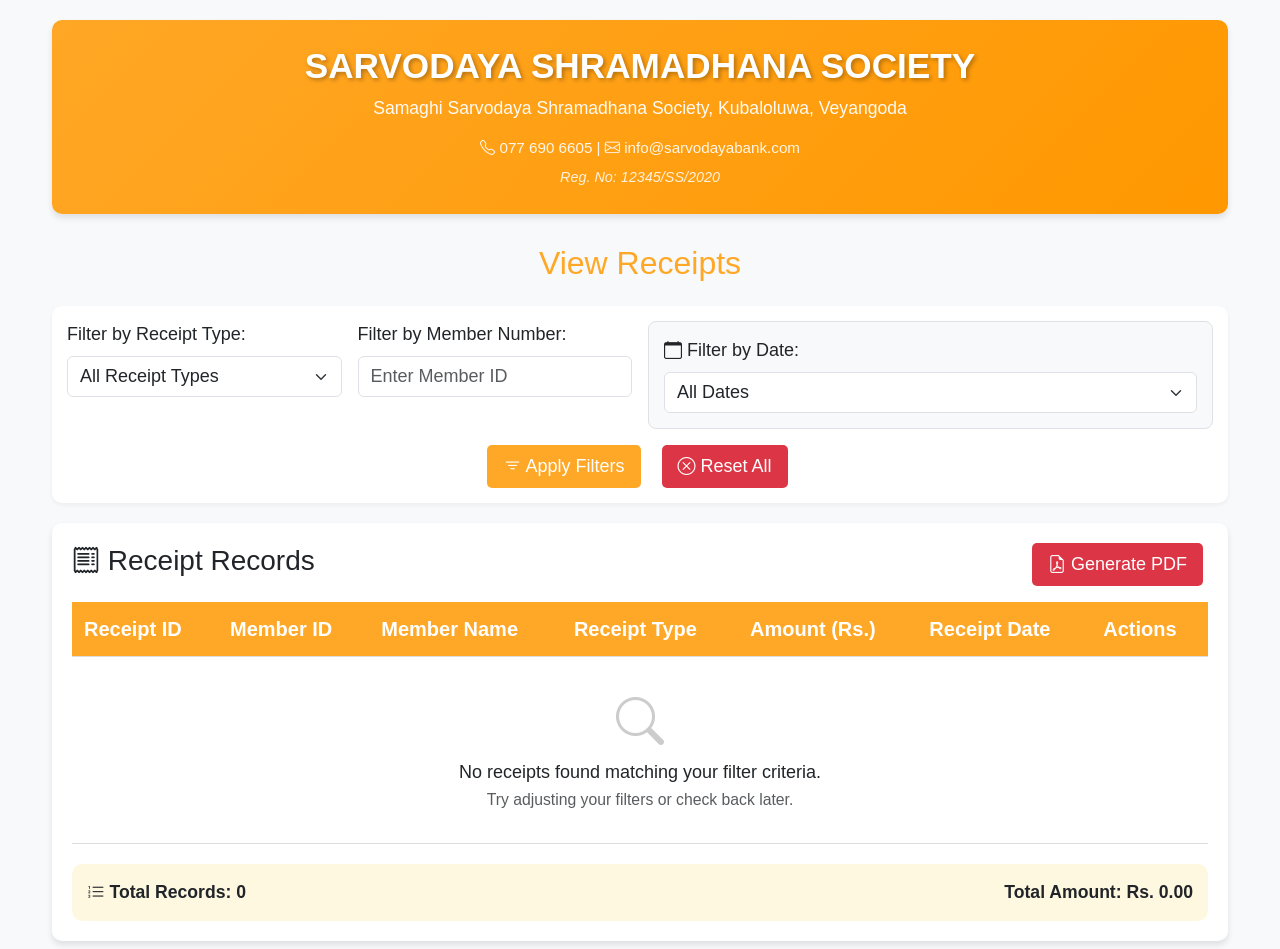
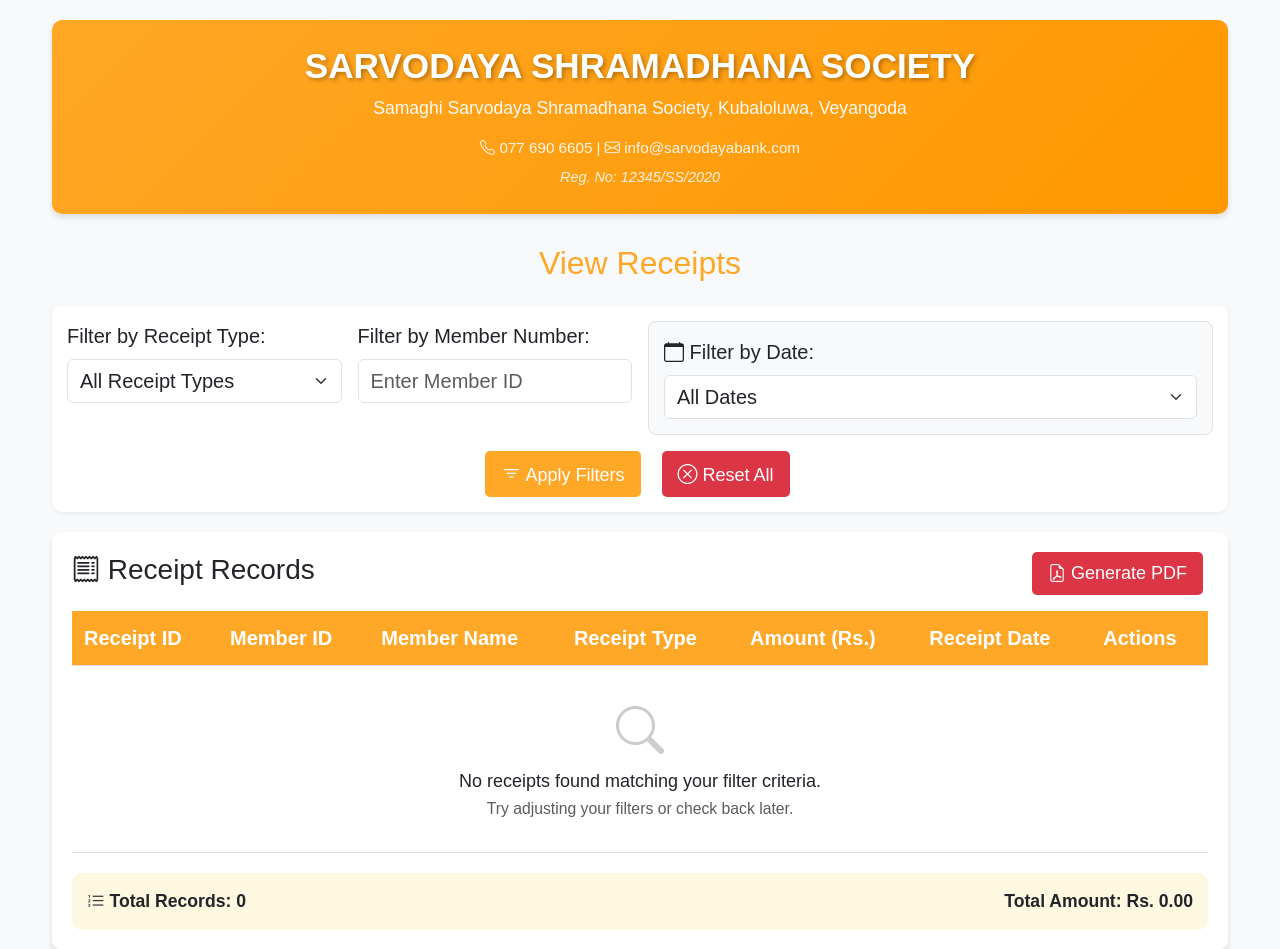
Before and after one commit to Chamodi524/Sarvodaya, a PHP site: page /Sarvodaya/view_receipts.php in a window 1280 px wide. Shown: the top 949 px of the page. Run offline with PHP 8.4, Linux system fonts and the light colour scheme; data that the repository does not hold is empty.

Commit message:
Increased font size

```diff
--- a/Sarvodaya/view_receipts.php
+++ b/Sarvodaya/view_receipts.php
@@ -494,8 +494,8 @@ while ($type = $typesResult->fetch_assoc()) {
             <form method="GET" action="" class="row g-3">
                 <!-- Receipt Type Filter -->
                 <div class="col-md-3">
-                    <label for="filter_type" class="form-label" style="font-size: 18px;">Filter by Receipt Type:</label>
-                    <select name="filter_type" id="filter_type" style="font-size: 18px;" class="form-select <?php echo (!empty($filterType)) ? 'active-filter' : ''; ?>">
+                    <label for="filter_type" class="form-label" style="font-size: 20px;">Filter by Receipt Type:</label>
+                    <select name="filter_type" id="filter_type" style="font-size: 20px;" class="form-select <?php echo (!empty($filterType)) ? 'active-filter' : ''; ?>">
                         <option value="">All Receipt Types</option>
                         <?php foreach ($receiptTypes as $type): ?>
                             <option value="<?php echo htmlspecialchars($type); ?>" <?php echo ($filterType == $type) ? 'selected' : ''; ?>>
@@ -507,8 +507,8 @@ while ($type = $typesResult->fetch_assoc()) {
 
                 <!-- Direct Member Number Input -->
                 <div class="col-md-3">
-                    <label for="filter_member_number" class="form-label" style="font-size: 18px;">Filter by Member Number:</label>
-                    <input type="text" name="filter_member_number" id="filter_member_number" style="font-size: 18px;"
+                    <label for="filter_member_number" class="form-label" style="font-size: 20px;">Filter by Member Number:</label>
+                    <input type="text" name="filter_member_number" id="filter_member_number" style="font-size: 20px;"
                            class="form-control <?php echo (!empty($filterMemberNumber)) ? 'active-filter' : ''; ?>"
                            placeholder="Enter Member ID"
                            value="<?php echo htmlspecialchars($filterMemberNumber); ?>">
@@ -517,8 +517,8 @@ while ($type = $typesResult->fetch_assoc()) {
                 <!-- Date Filter Section -->
                 <div class="col-md-6">
                     <div class="date-filter-group">
-                        <label for="date_filter" class="form-label" style="font-size: 18px;"><i class="bi bi-calendar"></i> Filter by Date:</label>
-                        <select name="date_filter" id="date_filter" style="font-size: 18px;" class="form-select <?php echo (!empty($dateFilter)) ? 'active-filter' : ''; ?>">
+                        <label for="date_filter" class="form-label" style="font-size: 20px;"><i class="bi bi-calendar"></i> Filter by Date:</label>
+                        <select name="date_filter" id="date_filter" style="font-size: 20px;" class="form-select <?php echo (!empty($dateFilter)) ? 'active-filter' : ''; ?>">
                             <option value="">All Dates</option>
                             <option value="today" <?php echo ($dateFilter == 'today') ? 'selected' : ''; ?>>Today</option>
                             <option value="yesterday" <?php echo ($dateFilter == 'yesterday') ? 'selected' : ''; ?>>Yesterday</option>
@@ -554,10 +554,10 @@ while ($type = $typesResult->fetch_assoc()) {
                 <!-- Filter Buttons -->
                 <div class="col-12 d-flex justify-content-center gap-3 mt-3">
                     <button type="submit" class="btn-action" style="font-size: 18px;">
-                        <i class="bi bi-filter" style="font-size: 18px;"></i> Apply Filters
+                        <i class="bi bi-filter" style="font-size: 20px;"></i> Apply Filters
                     </button>
                     <a href="<?php echo htmlspecialchars($_SERVER['PHP_SELF']); ?>" class="btn-action btn-pdf" style="font-size: 18px;">
-                        <i class="bi bi-x-circle" style="font-size: 18px;"></i> Reset All
+                        <i class="bi bi-x-circle" style="font-size: 20px;"></i> Reset All
                     </a>
                 </div>
             </form>
@@ -666,7 +666,7 @@ while ($type = $typesResult->fetch_assoc()) {
                             <span><i class="bi bi-list-ol"></i> Total Records: <?php echo $result->num_rows; ?></span>
                         <?php endif; ?>
                     </div>
-                    <div class="col-md-6 text-end">
+                    <div class="col-md-6 text-end" >
                         Total Amount: Rs. <?php echo number_format($totalAmount, 2); ?>
                     </div>
                 </div>
```
Also changed, not shown: Sarvodaya/view_voucher.php (+16 -13 lines).
